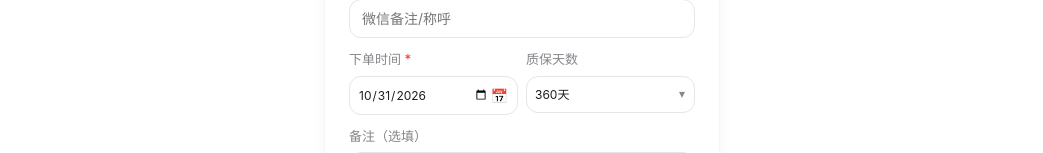
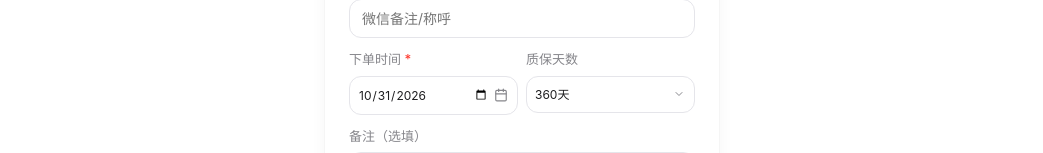
Before and after one commit to iosyyds/faka-store, a Next.js app in the folder web/: page /warranty in a window 1280 px wide. Shown: the part 531-684 px from the top of the page, without its empty margins (118-1161 px from the left). Built offline with nearby package versions, Linux system fonts and the light colour scheme.

Commit message:
图标改用SVG

```diff
--- a/web/src/app/warranty/page.tsx
+++ b/web/src/app/warranty/page.tsx
@@ -197,7 +197,7 @@ export default function WarrantyPage() {
                 <div style={{ position: 'relative' }}>
                   <input type="date" value={startDate} onChange={(e) => setStartDate(e.target.value)}
                     style={{ display: 'block', width: '100%', padding: '10px 28px 10px 8px', border: '1px solid #E5E5EA', borderRadius: 12, fontSize: 12, background: '#fff', outline: 'none', boxSizing: 'border-box', color: appleText, WebkitAppearance: 'none', appearance: 'none' }} />
-                  <span style={{ position: 'absolute', right: 10, top: '50%', transform: 'translateY(-50%)', pointerEvents: 'none', color: '#86868B', fontSize: 14 }}>📅</span>
+                  <svg style={{ position: 'absolute', right: 10, top: '50%', transform: 'translateY(-50%)', pointerEvents: 'none' }} width="14" height="14" viewBox="0 0 24 24" fill="none" stroke="#86868B" strokeWidth="2" strokeLinecap="round" strokeLinejoin="round"><rect x="3" y="4" width="18" height="18" rx="2" ry="2"/><line x1="16" y1="2" x2="16" y2="6"/><line x1="8" y1="2" x2="8" y2="6"/><line x1="3" y1="10" x2="21" y2="10"/></svg>
                 </div>
               </div>
               <div style={{ width: '50%', paddingLeft: 4 }}>
@@ -209,7 +209,7 @@ export default function WarrantyPage() {
                     <option value="185">185天</option>
                     <option value="360">360天</option>
                   </select>
-                  <span style={{ position: 'absolute', right: 10, top: '50%', transform: 'translateY(-50%)', pointerEvents: 'none', color: '#86868B', fontSize: 12 }}>▾</span>
+                  <svg style={{ position: 'absolute', right: 10, top: '50%', transform: 'translateY(-50%)', pointerEvents: 'none' }} width="12" height="12" viewBox="0 0 24 24" fill="none" stroke="#86868B" strokeWidth="2" strokeLinecap="round" strokeLinejoin="round"><polyline points="6 9 12 15 18 9"/></svg>
                 </div>
               </div>
             </div>
```
